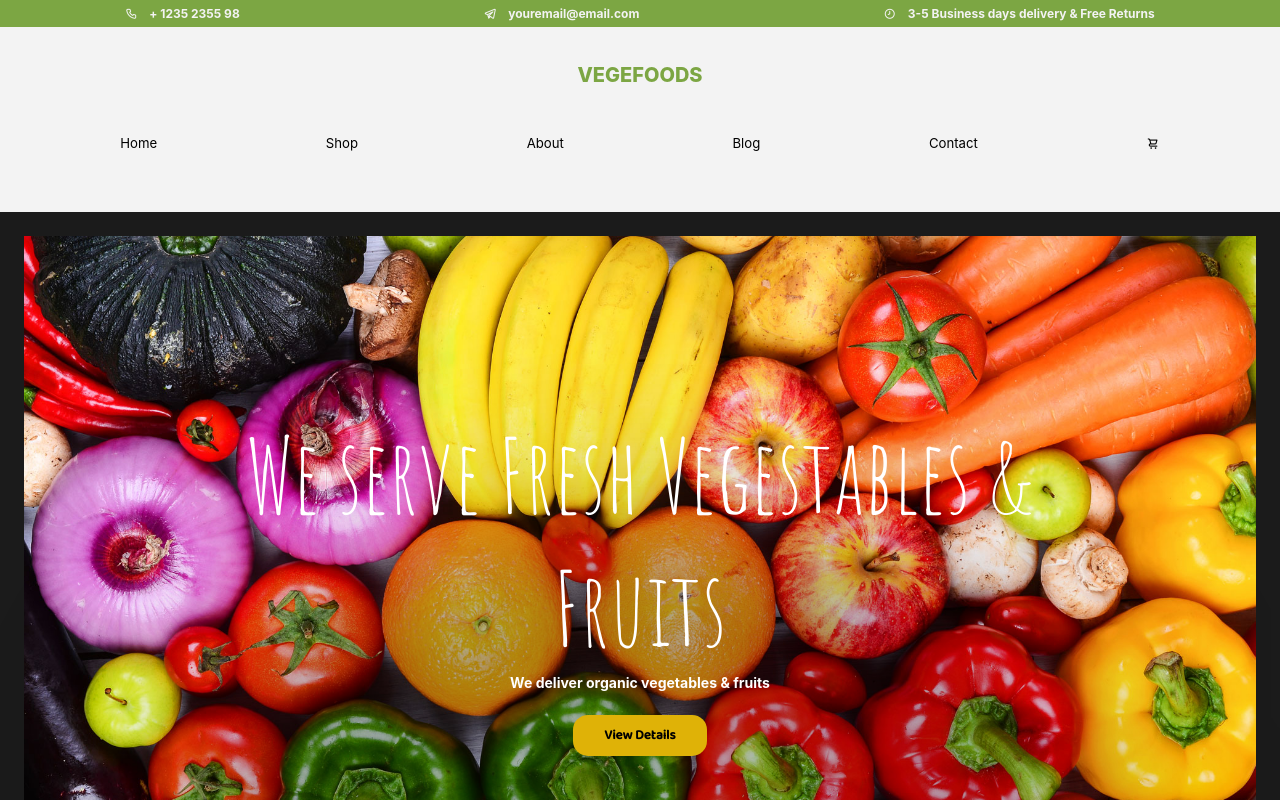
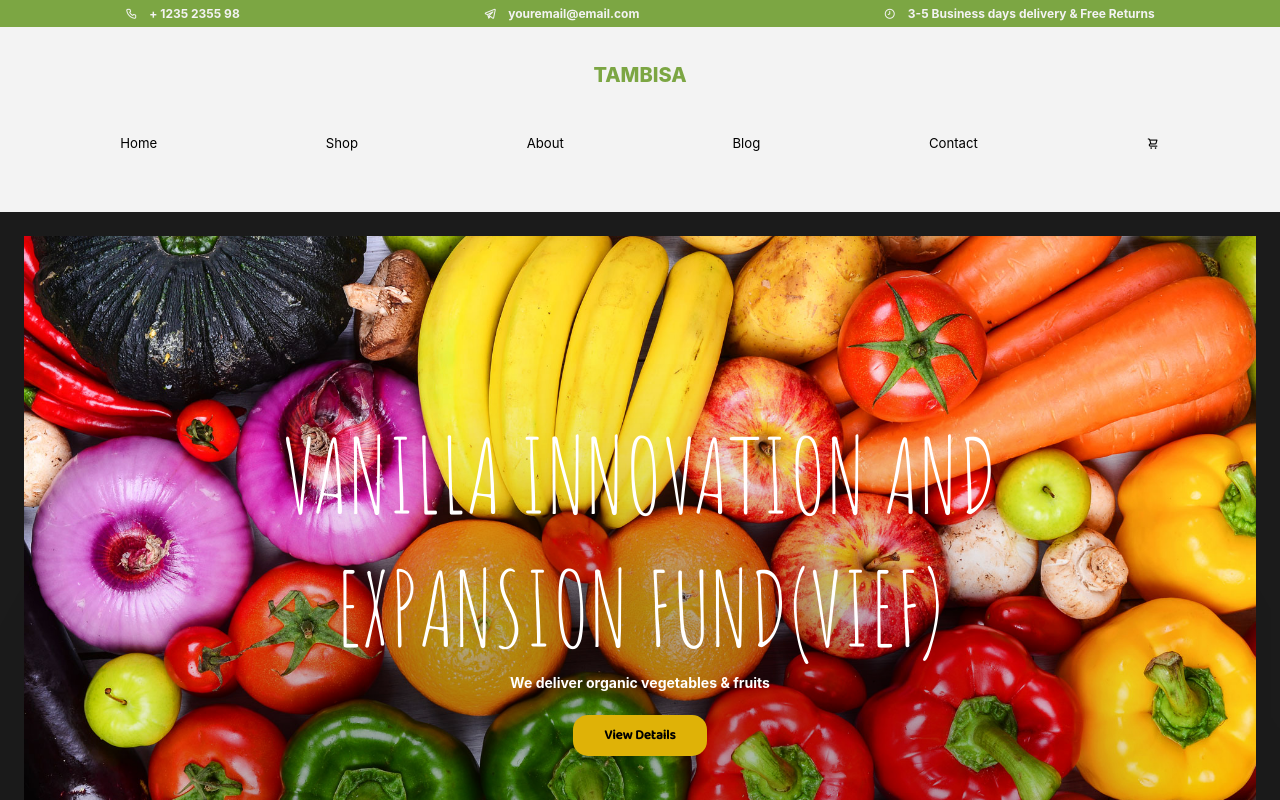
Before and after one commit to bashman1/virce_client, a React (Create React App) app: page / in a window 1280 px wide. Shown: the top 800 px of the page. Built offline with nearby package versions, Linux system fonts and the light colour scheme.

Commit message:
strted working

```diff
--- a/src/components/AboutSection.js
+++ b/src/components/AboutSection.js
@@ -13,7 +13,8 @@ const AboutSection = () => {
         <motion.div>
           <Hide>
             <motion.h2 variants={titleAnim}>
-              We serve Fresh Vegestables & Fruits
+            VANILLA INNOVATION AND EXPANSION FUND(VIEF)
+              {/* We serve Fresh Vegestables & Fruits */}
             </motion.h2>
             <motion.h3 variants={titleAnim}>
               We deliver organic vegetables & fruits
--- a/src/components/Nav.js
+++ b/src/components/Nav.js
@@ -26,7 +26,7 @@ const Nav = () => {
       <StyledNav>
         <LogoContainer>
           <Link id="logo" to="/">
-            Vegefoods
+          TAMBISA
           </Link>
         </LogoContainer>
         <ul>
```
